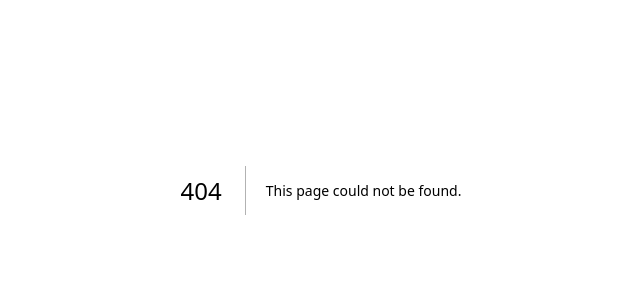
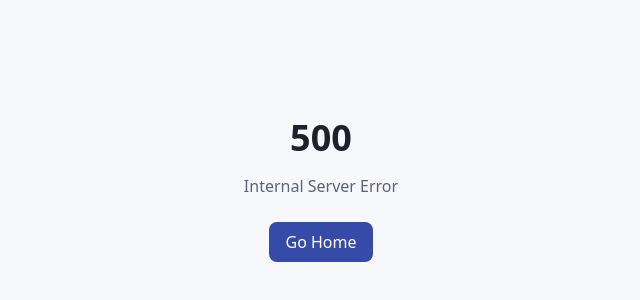
Before and after one commit to gignus79/press-review-tool-gu, a Next.js app: page /500 in a window 1280 px wide. Before the commit this address had no page. Shown: the part 210-510 px from the top of the page, without its empty margins (319-959 px from the left). Built offline with nearby package versions, Linux system fonts and the light colour scheme.

Commit message:
Add custom 404 and 500 error pages to prevent prerendering failures

```diff
--- /dev/null
+++ b/app/404/page.tsx
@@ -0,0 +1,16 @@
+export default function Custom404() {
+  return (
+    <div className="min-h-screen flex items-center justify-center bg-background">
+      <div className="text-center">
+        <h1 className="text-4xl font-bold text-foreground mb-4">404</h1>
+        <p className="text-muted-foreground mb-6">This page could not be found.</p>
+        <a
+          href="/"
+          className="inline-flex items-center px-4 py-2 bg-primary text-primary-foreground rounded-md hover:bg-primary/90 transition-colors"
+        >
+          Go Home
+        </a>
+      </div>
+    </div>
+  )
+}
--- /dev/null
+++ b/app/500/page.tsx
@@ -0,0 +1,16 @@
+export default function Custom500() {
+  return (
+    <div className="min-h-screen flex items-center justify-center bg-background">
+      <div className="text-center">
+        <h1 className="text-4xl font-bold text-foreground mb-4">500</h1>
+        <p className="text-muted-foreground mb-6">Internal Server Error</p>
+        <a
+          href="/"
+          className="inline-flex items-center px-4 py-2 bg-primary text-primary-foreground rounded-md hover:bg-primary/90 transition-colors"
+        >
+          Go Home
+        </a>
+      </div>
+    </div>
+  )
+}
```
